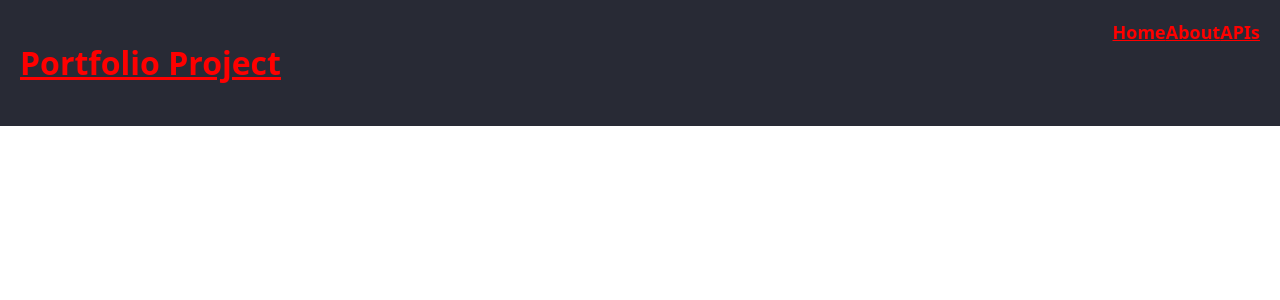
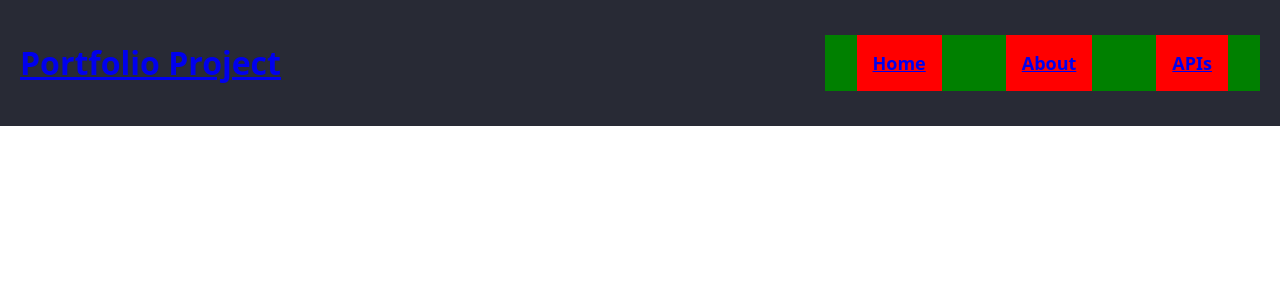
Before and after one commit to DylanRoa23/COMP_3512_Assignment1, a PHP site: page /company.php in a window 1280 px wide. Shown: the top 300 px of the page. Run offline with PHP 8.4, Linux system fonts and the light colour scheme.

Commit message:
Started nav buttons.

```diff
--- a/droa858/css/global.css
+++ b/droa858/css/global.css
@@ -11,7 +11,7 @@ html {
 header {
     display: flex;
     justify-content: space-between;
-    /* align-items: center; */
+    align-items: center;
     padding: 20px 20px;
     background-color: var(--nav-colour);
 }
@@ -20,10 +20,13 @@ nav {
     font-size: large;
     font-weight: bold;
     color: white;
-    background-color: var(--nav-colour);
+    background-color: green;
+    justify-content: space-between;
 }
-a {
-    color: red;
+nav > div {
+    background-color: red;
+    padding: 1rem;
+    margin: 0 2rem 0 2rem;
 }
 
 /* Main */
--- a/droa858/includes/header.php
+++ b/droa858/includes/header.php
@@ -1,8 +1,8 @@
 <header>
     <h1><a href="index.php">Portfolio Project</a></h1>
     <nav>
-        <a href="index.php">Home</a>
-        <a href="about.php">About</a>
-        <a href="apis.php">APIs</a>
+        <div><a href="index.php">Home</a></div>
+        <div><a href="about.php">About</a></div>
+        <div><a href="apis.php">APIs</a></div>
     </nav>
 </header>
```
